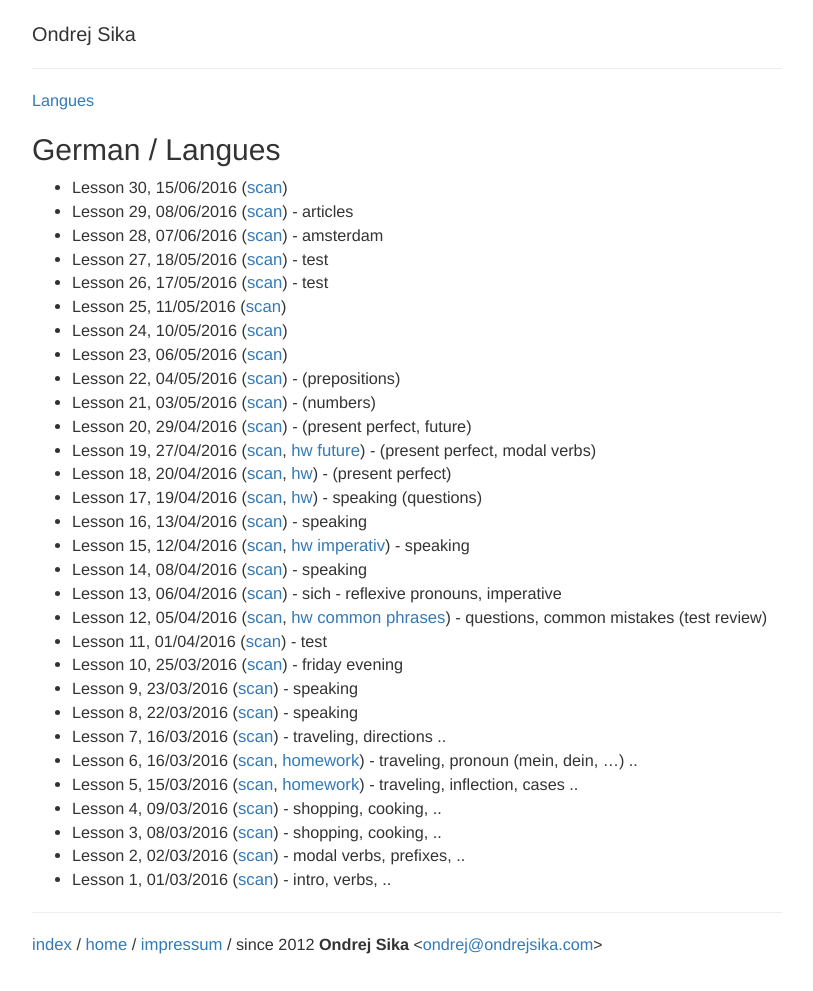
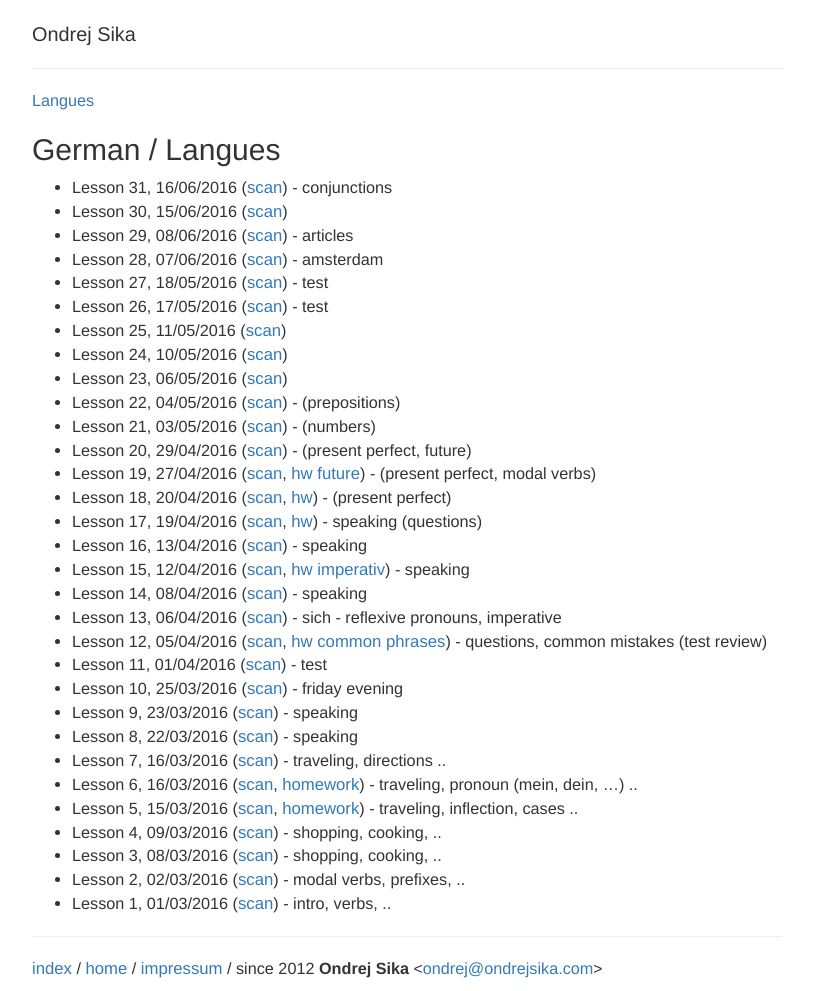
Before and after one commit to ondrejsika/ondrejsika.com, a Jekyll site: the page built from edu/languages/german/index.md, in a window 1280 px wide. Shown: the whole page, without its empty margins (233-1046 px from the left). Built offline with Jekyll 4.4.1, drawn with Linux system fonts in a browser that asks for light colours; comment, search, counter and statistics services are not loaded; before the commit the page ends 967 px from its top, so only the background shows below that.

Commit message:
german - add lesson 31

```diff
--- a/edu/languages/german/index.md
+++ b/edu/languages/german/index.md
@@ -7,6 +7,7 @@
 
 ## {{page.title}}
 
+* Lesson 31, 16/06/2016 ([scan](http://notes.drive.ondrejsika.com/languages/german/maria/german-lesson-31.pdf)) - conjunctions
 * Lesson 30, 15/06/2016 ([scan](http://notes.drive.ondrejsika.com/languages/german/maria/german-lesson-30.pdf))
 * Lesson 29, 08/06/2016 ([scan](http://notes.drive.ondrejsika.com/languages/german/maria/german-lesson-29.pdf)) - articles
 * Lesson 28, 07/06/2016 ([scan](http://notes.drive.ondrejsika.com/languages/german/maria/german-lesson-28.pdf)) - amsterdam
```
